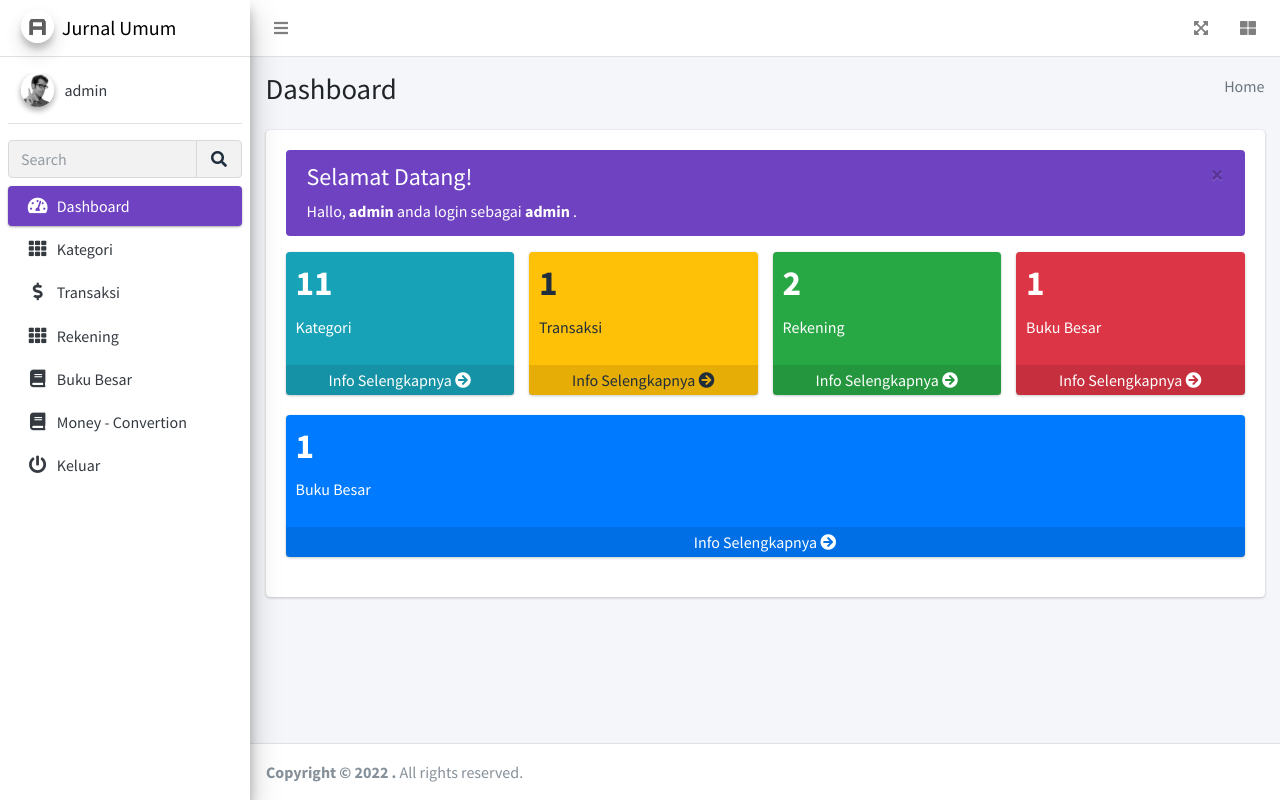
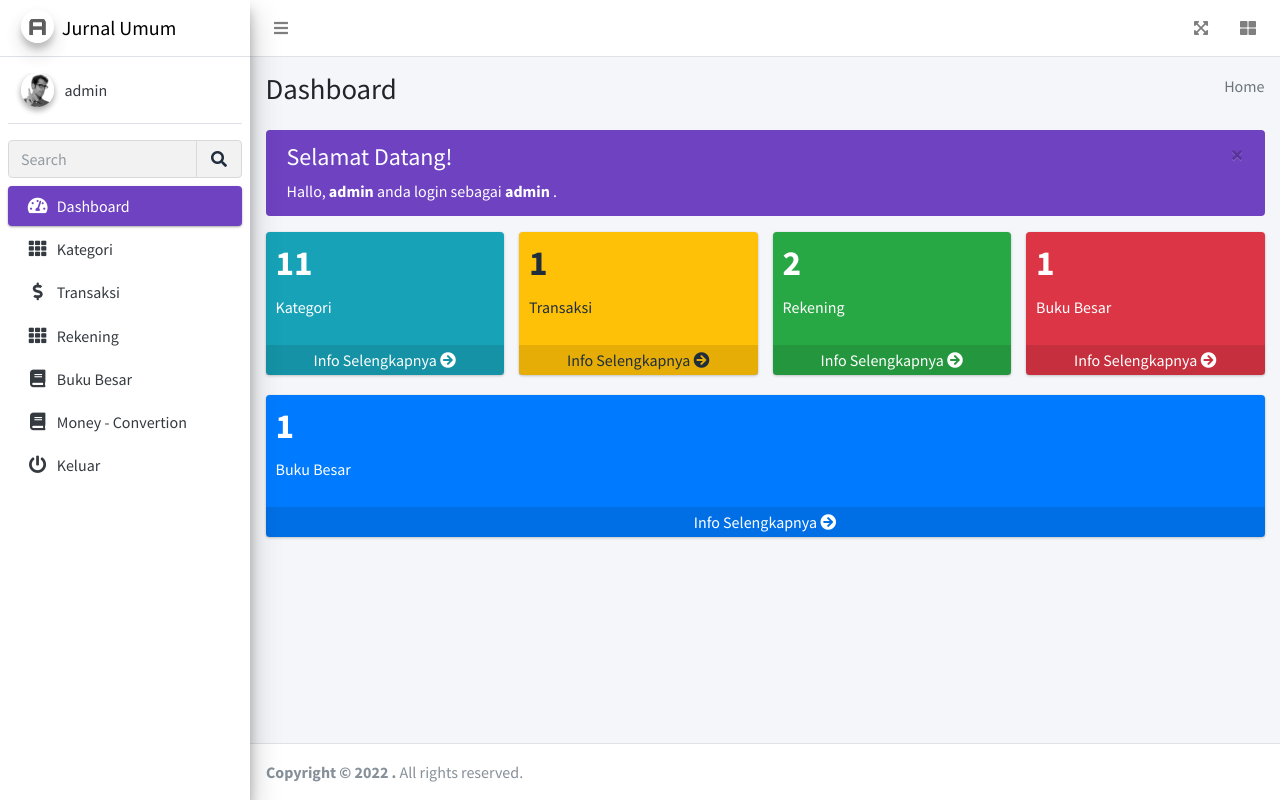
Before and after one commit to deflyharfrian/jurnalumum, a PHP site: page /pages/admin/index.php in a window 1280 px wide. Run offline with PHP 8.4, Linux system fonts and the light colour scheme; a user stored in the database is signed in; data comes from the database, SQL or seed files in the repository; some libraries are stand-ins or nearby versions.

Commit message:
Update dashboard.php

```diff
--- a/pages/admin/dashboard.php
+++ b/pages/admin/dashboard.php
@@ -15,8 +15,7 @@
 <!-- Main content -->
 <div class="content">
     <div class="container-fluid">
-    <div class="card">
-  <div class="card-body">
+
 
     <div class="alert bg-purple alert-dismissible fade show" role="alert">
     <h4 class="alert-heading">Selamat Datang!</h4>
@@ -174,6 +173,4 @@
 
 
 
-            </div>
-</div>
         </div>
```
